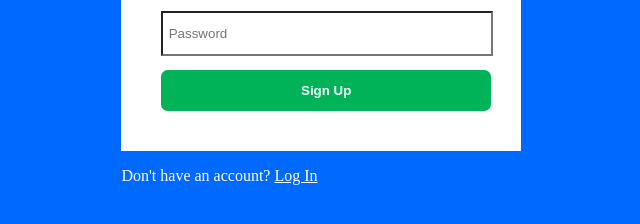
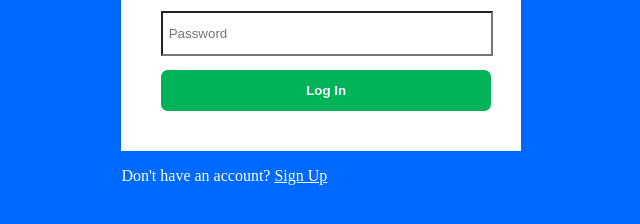
Before and after one commit to Ogutu-Brian/Questioner, a plain HTML site: page UI/user/login.html in a window 1280 px wide. Shown: the part 244-468 px from the top of the page, 301-941 px from the left. Drawn offline with Linux system fonts and the light colour scheme.

Commit message:
[Feature #163443889] Change login button text

```diff
--- a/UI/user/login.html
+++ b/UI/user/login.html
@@ -18,10 +18,10 @@
             <p>Log In</p>
             <input type="text" placeholder="Email Address">
             <input type="password" placeholder="Password">
-            <button class="btn">Sign Up</button>
+            <button class="btn">Log In</button>
         </form>
     </div>
-    <p class="login-prompt">Don't have an account? <a href="signup.html">Log In</a></p>
+    <p class="login-prompt">Don't have an account? <a href="signup.html">Sign Up</a></p>
 </body>
 
 </html>
```
